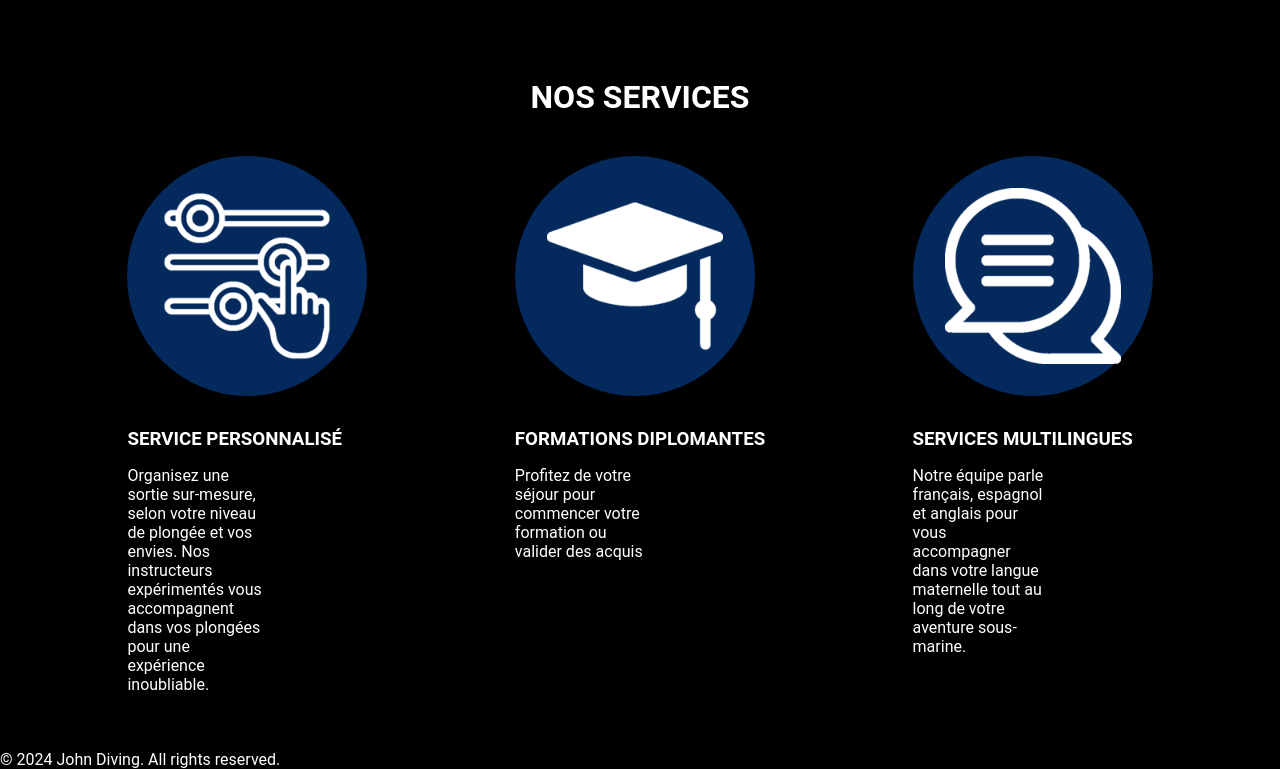
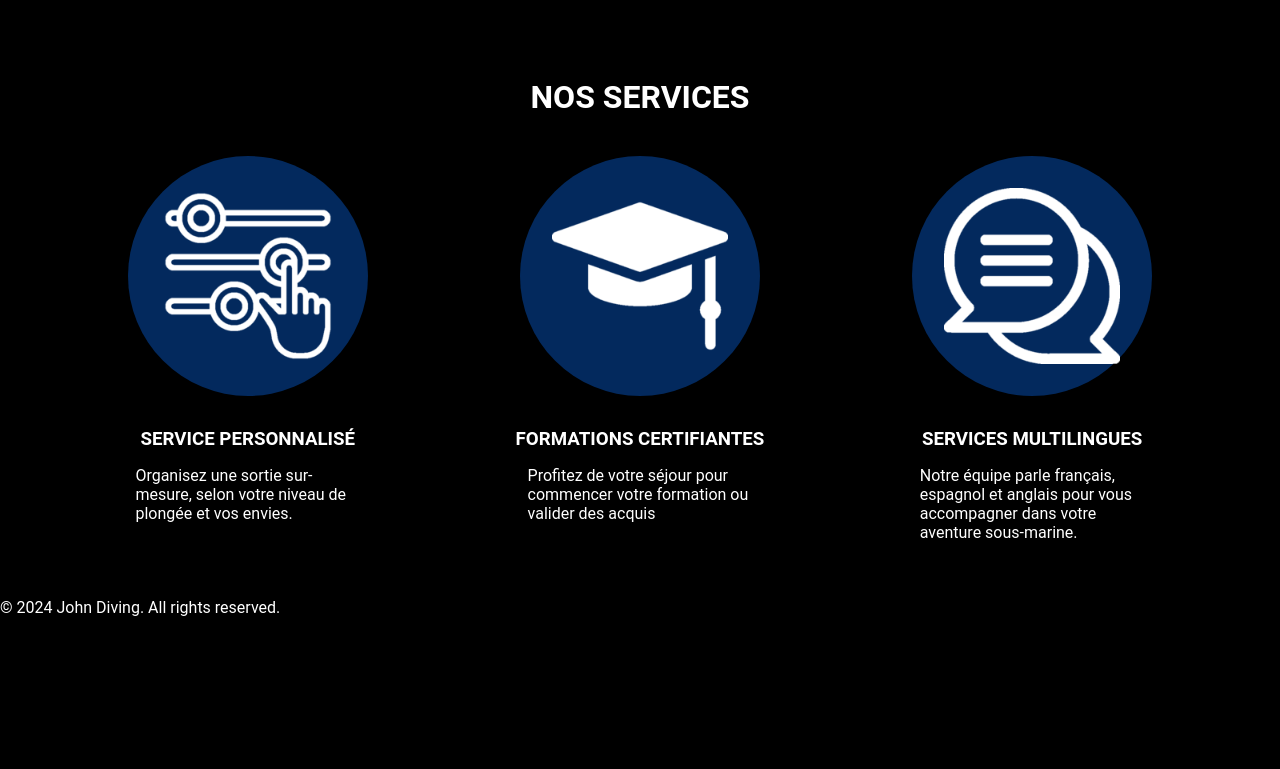
Before and after one commit to S1mon-G/john-diving, a React (Vite) app: page / in a window 1280 px wide. Shown: the part 2898-3667 px from the top of the page. After the commit the page ends 3515 px from the top, so only its background shows below. Built offline with nearby package versions, Linux system fonts and the light colour scheme; a web font is replaced by a local one.

Commit message:
corrected translation

```diff
--- a/src/contexts/translation.ts
+++ b/src/contexts/translation.ts
@@ -242,11 +242,11 @@ export const translations: Record<Language, TranslationObject> = {
         // // Services
         'services.title': 'NOS SERVICES',
         'services.personalized': 'SERVICE PERSONNALISÉ',
-        'services.personalized.desc': 'Organisez une sortie sur-mesure, selon votre niveau de plongée et vos envies. Nos instructeurs expérimentés vous accompagnent dans vos plongées pour une expérience inoubliable.',
-        'services.training': 'FORMATIONS DIPLOMANTES',
+        'services.personalized.desc': 'Organisez une sortie sur-mesure, selon votre niveau de plongée et vos envies.',
+        'services.training': 'FORMATIONS CERTIFIANTES',
         'services.training.desc': 'Profitez de votre séjour pour commencer votre formation ou valider des acquis',
         'services.multilingual': 'SERVICES MULTILINGUES',
-        'services.multilingual.desc': 'Notre équipe parle français, espagnol et anglais pour vous accompagner dans votre langue maternelle tout au long de votre aventure sous-marine.',
+        'services.multilingual.desc': 'Notre équipe parle français, espagnol et anglais pour vous accompagner dans votre aventure sous-marine.',
 
         // // Spot Section
         // 'spot.title': 'NOTRE SPOT DU MOMENT',
@@ -494,11 +494,11 @@ export const translations: Record<Language, TranslationObject> = {
         // Services
         'services.title': 'NUESTROS SERVICIOS',
         'services.personalized': 'SERVICIO PERSONALIZADO',
-        'services.personalized.desc': 'Organiza una salida a medida según tu nivel de buceo y tus preferencias. Nuestros instructores experimentados te acompañan durante tus inmersiones para una experiencia inolvidable.',
+        'services.personalized.desc': 'Organiza una salida a medida según tu nivel de buceo y tus preferencias.',
         'services.training': 'CURSOS DE CERTIFICACIÓN',
         'services.training.desc': 'Aprovecha tu estancia para iniciar tu formación o validar tus competencias.',
         'services.multilingual': 'SERVICIOS MULTILINGÜES',
-        'services.multilingual.desc': 'Nuestro equipo habla francés, español e inglés para acompañarte en tu idioma nativo durante toda tu aventura submarina.',
+        'services.multilingual.desc': 'Nuestro equipo habla francés, español e inglés para acompañarte en tu aventura submarina.',
 
         // // Spot Section
         // 'spot.title': 'NUESTRO LUGAR DEL MOMENTO',
@@ -683,11 +683,11 @@ export const translations: Record<Language, TranslationObject> = {
         // Services
         'services.title': 'OUR SERVICES',
         'services.personalized': 'PERSONALIZED SERVICE',
-        'services.personalized.desc': 'Organize a tailor-made trip according to your diving level and preferences. Our experienced instructors accompany you during your dives for an unforgettable experience.',
+        'services.personalized.desc': 'Organize a tailor-made trip according to your diving level and preferences.',
         'services.training': 'CERTIFICATION COURSES',
         'services.training.desc': 'Take advantage of your stay to start your training or validate your skills.',
         'services.multilingual': 'MULTILINGUAL SERVICES',
-        'services.multilingual.desc': 'Our team speaks French, Spanish, and English to assist you in your native language throughout your underwater adventure.',
+        'services.multilingual.desc': 'Our team speaks French, Spanish, and English to assist you in your underwater adventure.',
 
         // // Spot Section
         // 'spot.title': 'OUR CURRENT SPOT',
--- a/src/pages/Home/Home.css
+++ b/src/pages/Home/Home.css
@@ -116,5 +116,12 @@ section h2 {
 
 .service-cards p {
     margin: 1em 0;
-    width: 15ch;
+    width: 25ch;
+
 }
+
+.service-card {
+    display: flex;
+    flex-direction: column;
+    align-items: center;
+}
--- a/src/pages/Home/Home.tsx
+++ b/src/pages/Home/Home.tsx
@@ -66,21 +66,21 @@ export default function Home() {
       <section className="services">
         <h2>{t('services.title')}</h2>
         <div className="service-cards">
-          <article>
+          <article className="service-card">
             <div className="img-wrapper">
               <img src="/img/service-perso.webp" alt="personalized service" loading="lazy" />
             </div>
             <h3>{t('services.personalized')}</h3>
             <p>{t('services.personalized.desc')}</p>
           </article>
-          <article>
+          <article className="service-card">
             <div className="img-wrapper">
               <img src="/img/service-certif.webp" alt="certifiying diving" loading="lazy" />
             </div>
             <h3>{t('services.training')}</h3>
             <p>{t('services.training.desc')}</p>
           </article>
-          <article>
+          <article className="service-card">
             <div className="img-wrapper">
               <img src="/img/service-multi.webp" alt="multilingual service" loading="lazy" />
             </div>
```
